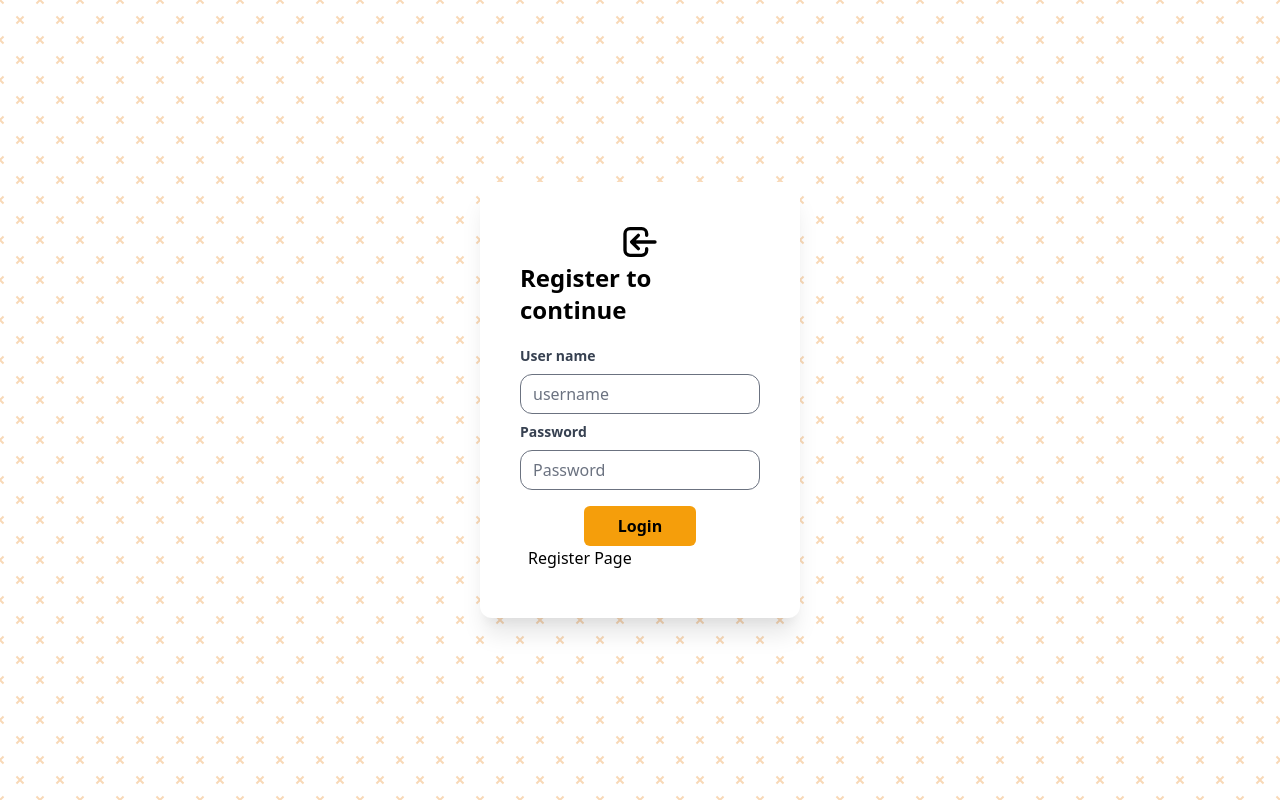
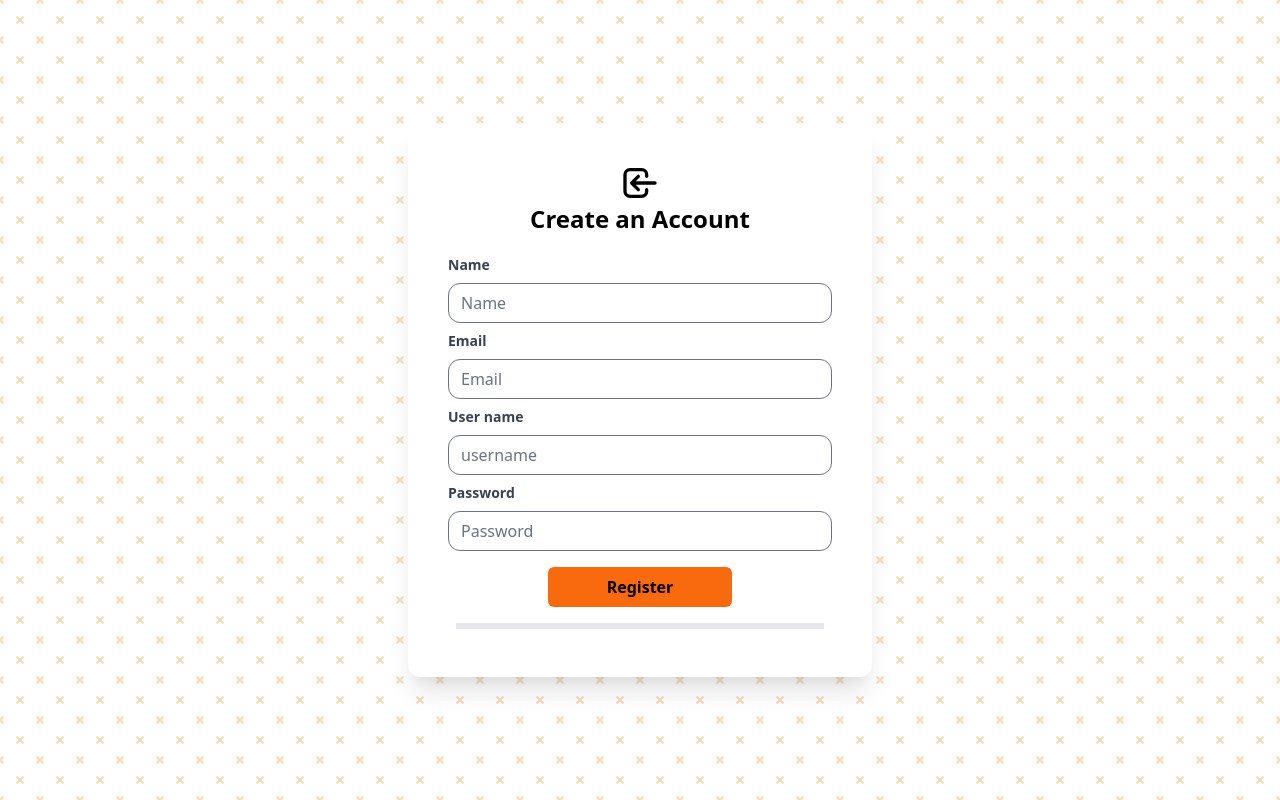
Before and after one commit to deepakumar-dev-creater/React, a React (Create React App) app: page /Register in a window 1280 px wide. Built offline with nearby package versions, Linux system fonts and the light colour scheme.

Commit message:
Register-resposive
Signed-off-by: deepakumar-dev-creater <sean4deepak@gmail.com>

```diff
--- a/src/Auth/Register.js
+++ b/src/Auth/Register.js
@@ -4,7 +4,7 @@
   return (
     <div className="App">
       <div className="body">
-        <div className="w-3/5 p-10 bg-white shadow-xl login-container rounded-xl md:w-1/4">
+        <div className="p-10 bg-white shadow-xl login-container rounded-xl">
           <svg
 
             xmlns="http://www.w3.org/2000/svg"
@@ -20,13 +20,39 @@
               d="M11 16l-4-4m0 0l4-4m-4 4h14m-5 4v1a3 3 0 01-3 3H6a3 3 0 01-3-3V7a3 3 0 013-3h7a3 3 0 013 3v1"
             />
           </svg>
-          <div className="mb-5 text-2xl font-semibold">Register to continue</div>
+          <div className="mb-5 text-2xl font-semibold text-center">Create an Account</div>
           <form
             autoComplete="off"
-            className="space-y-2 text-left"
+            className="space-y-2 text-left md:w-96"
             action=""
             method="POST"
           >
+             <label
+              htmlFor="Name"
+              className="block text-sm font-bold text-gray-700"
+            >
+              Name
+            </label>
+            <input
+              type="text"
+              className="block w-full h-10 appearance-none rounded-xl"
+              placeholder="Name"
+              name="Name"
+              id="Name"
+            />
+                  <label
+              htmlFor="Email"
+              className="block text-sm font-bold text-gray-700"
+            >
+              Email
+            </label>
+            <input
+              type="text"
+              className="block w-full h-10 appearance-none rounded-xl"
+              placeholder="Email"
+              name="Email"
+              id="Email"
+            />
             <label
               htmlFor="username"
               className="block text-sm font-bold text-gray-700"
@@ -41,26 +67,26 @@
               id="username"
             />
             <label
-              htmlFor="username"
+              htmlFor="Password"
               className="block text-sm font-bold text-gray-700"
             >
               Password
             </label>
             <input
-              type="text"
+              type="password"
               className="block w-full h-10 rounded-xl"
               placeholder="Password"
-              name="username"
-              id="username"
+              name="Password"
+              id="Password"
             />
             <div className="p-2">
               <button
-                className="block w-1/2 h-10 mx-auto font-bold bg-yellow-500 rounded-md"
+                className="block w-1/2 h-10 mx-auto font-bold rounded-md bg-primary"
                 type="submit"
               >
-                Login
+                Register
               </button>
-              <div className="p">Register Page</div>
+              <hr className="mt-4" style={{borderBottomWidth:'5px'}}/>
             </div>
           </form>
         </div>
```
